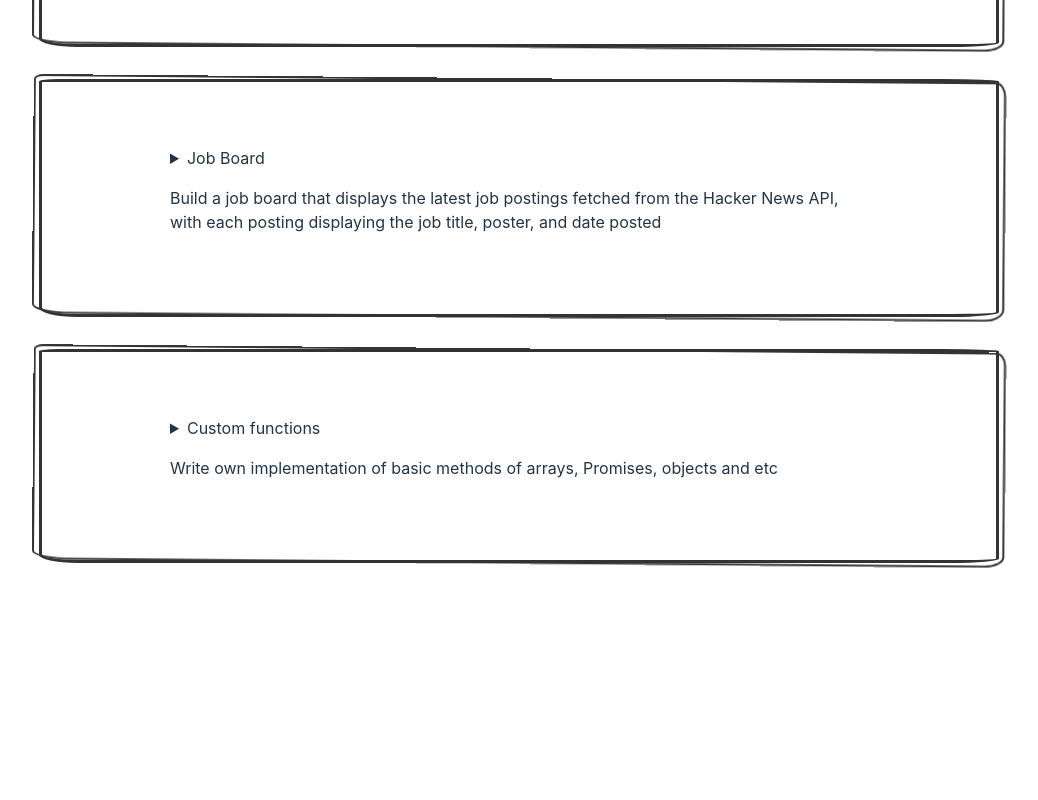
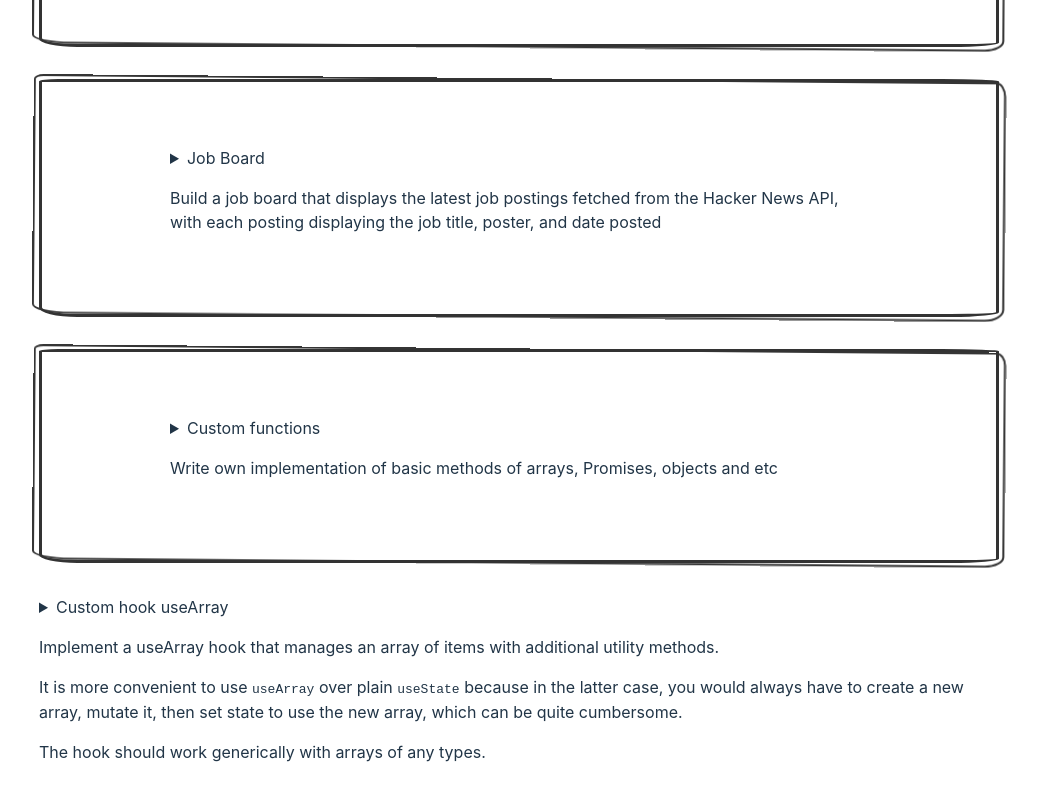
Before and after one commit to glocker/sandbox, a React (Vite) app: page / in a window 1280 px wide. Shown: the part 557-1357 px from the top of the page, without its empty margins (121-1159 px from the left). Before the commit the page ends 1216 px from the top, so only its background shows below. Built offline with nearby package versions, Linux system fonts and the light colour scheme.

Commit message:
useArray start

```diff
--- a/src/App.jsx
+++ b/src/App.jsx
@@ -7,6 +7,7 @@ import CustomFunctions from 'Pages/CustomFunctions/CustomFunctions';
 import HomePage from 'Pages/HomePage/HomePage';
 import NoPage from 'Pages/NoPage/NoPage';
 import Layout from 'Pages/Layout/Layout';
+import UseArray from 'Pages/Tasks/useArray';
 
 function App() {
   return (
@@ -17,6 +18,7 @@ function App() {
         <Route path="/tabs" element={<Tabs />} />
         <Route path="/jobboard" element={<JobBoard />} />
         <Route path="/customFunctions" element={<CustomFunctions />} />
+        <Route path="/useArray" element={<UseArray />} />
         <Route path="*" element={<NoPage />} />
       </Routes>
     </BrowserRouter>
--- a/src/Pages/Layout/Layout.jsx
+++ b/src/Pages/Layout/Layout.jsx
@@ -134,6 +134,27 @@ export default function Layout() {
             <Link to="/customFunctions">See</Link>
           </article>
         </details>
+        <details className="useArray">
+          <summary>
+            <span>Custom hook useArray</span>
+            <p>
+              Implement a useArray hook that manages an array of items with additional utility methods.
+            </p>
+            <p>
+              It is more convenient to use <code>useArray</code> over plain <code>useState</code> because in the latter case, you would always have to create a new array, mutate it, then set state to use the new array, which can be quite cumbersome.
+            </p>
+            <p>
+              The hook should work generically with arrays of any types.
+            </p>
+          </summary>
+          <article className="article-container">
+            <h3>useArray</h3>
+            <ul>
+              <li>Array.prototype.map</li>
+            </ul>
+            <Link to="/customFunctions">See</Link>
+          </article>
+        </details>
       </div>
 
       <Outlet />
--- /dev/null
+++ b/src/Pages/Tasks/useArray.jsx
@@ -0,0 +1,26 @@
+// Implement a useArray hook that manages an array of items with additional utility methods.
+// It is more convenient to use useArray over plain useState because in the latter case, you would always have to create a new array, mutate it, then set state to use the new array, which can be quite cumbersome.
+// The hook should work generically with arrays of any types.
+
+import { useState } from 'react';
+
+/**
+ *
+ * useArray hook implementation
+ * @param defaultValue
+ * @returns {Object}
+ */
+
+function useArray(defaultValue) {
+  const [array, setArray] = useState(defaultValue);
+
+  return {
+    array,
+  }
+}
+
+export default function UseArray(defaultValue) {
+  const { array } = useArray([123]);
+  console.log('array from hook:', array);
+  return <div>{array.join(', ')}</div>;
+}
```
